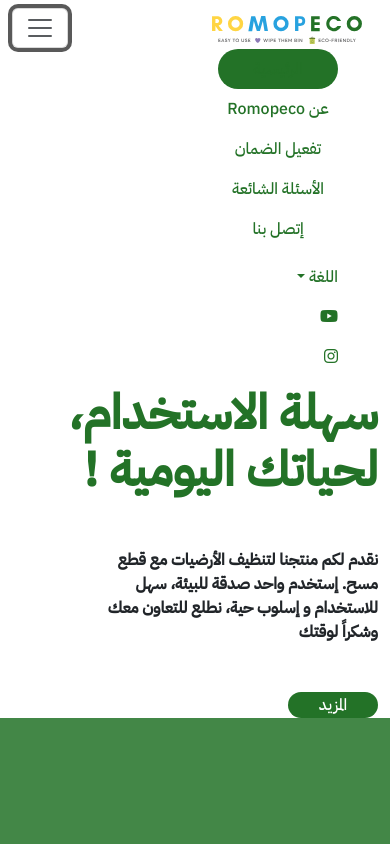
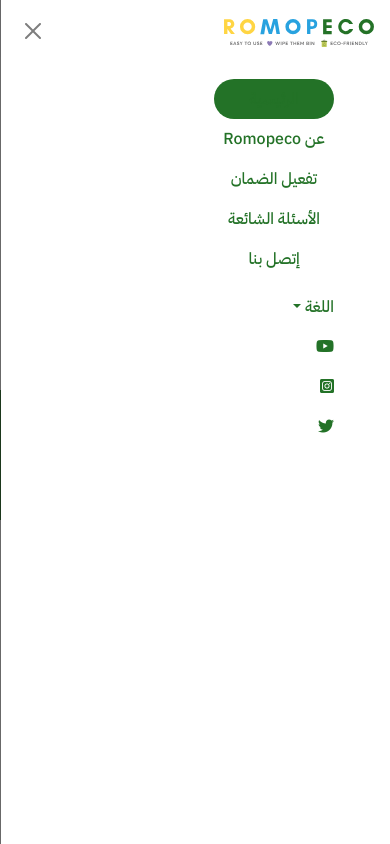
Before and after one commit to salwasalehijd/Romopeco-2, a plain HTML site: page index.html in a window 390 px wide. Both pictures are taken after a click on the button 40 px from the left and 28 px from the top of the page. Shown: the top 844 px of the page. Drawn offline with Linux system fonts and the light colour scheme.

Commit message:
index.html

```diff
--- a/index.html
+++ b/index.html
@@ -5,33 +5,33 @@
     <title>Romopeco</title>
     <link rel="stylesheet" href="style.css" />
     <link rel="stylesheet" href="css/bootstrap.min.css" />
-
+    <link rel="stylesheet" href="styles.scss">
     <link
       rel="stylesheet"
       href="https://cdnjs.cloudflare.com/ajax/libs/font-awesome/6.4.0/css/all.min.css"
     />
   </head>
 
+
   <body>
     <!-- ms-auto mb-2 mb-lg-0" -->
     <!-- navbar beggining -->
-    <nav class="navbar navbar-expand-lg">
-      <div class="container">
+    <nav class="navbar bg-light navbar-expand-lg">
+      <div class="container-fluid">
+        <a class="navbar-brand nav-link" href="#">
               <a class="navbar-brand nav-link" href="#">
           <img src="imgs/romopeco-logo.svg" width="150" alt="" />
         </a>
-        <button
-          class="navbar-toggler"
-          type="button"
-          data-bs-toggle="collapse"
-          data-bs-target="#navbarSupportedContent"
-          aria-controls="navbarSupportedContent"
-          aria-expanded="false"
-          aria-label="Toggle navigation"
-        >
+        </a>
+        <button class="navbar-toggler" type="button" data-bs-toggle="offcanvas" data-bs-target="#offcanvasNavbar" aria-controls="offcanvasNavbar">
           <span class="navbar-toggler-icon"></span>
         </button>
-        <div class="collapse navbar-collapse" id="navbarSupportedContent">
+        <div class="offcanvas offcanvas-end" tabindex="-1" id="offcanvasNavbar" aria-labelledby="offcanvasNavbarLabel">
+          <div class="offcanvas-header">
+            <h5 class="offcanvas-title" id="offcanvasNavbarLabel">   <img src="imgs/romopeco-logo.svg" width="150" alt="" /></h5>
+            <button type="button" class="btn-close" data-bs-dismiss="offcanvas" aria-label="Close"></button>
+          </div>
+          <div class="offcanvas-body">
             <ul class="navbar-nav nav-pills mb-2 mb-lg-0">
               <li class="nav-item foractive">
                 <a class="nav-link active" aria-current="page" href="#"
@@ -91,10 +91,21 @@
                   href="https://www.instagram.com/"
                   target="_blank"
                 >
-                <i class="fa-brands fa-instagram"></i>
+                <i class="fa-brands fa-square-instagram"></i>
+                </a>
+              </li>
+              <li class="nav-item">
+                <a
+                  class="nav-link"
+                  href="https://twitter.com/"
+                  target="_blank"
+                >
+                <i class="fa-brands fa-twitter"></i>
                 </a>
               </li>
             </ul>
+
+          </div>
         </div>
       </div>
     </nav>
@@ -102,14 +113,13 @@
 
     <!-- first section beggining -->
     <div class="container-fluid firstsection">
-      <div class="row d-flex justify-content-end">
+      <div class="row  ">
         <div class="col-xs-12 col-lg-6">
           <h3 class="section-one-title">
             سهلة الاستخدام،
             <br />
             لحياتك اليومية !
           </h3>
-
           <p class="section-one-description my-5 w-75">
             نقدم لكم منتجنا لتنظيف الأرضيات مع قطع مسح. إستخدم واحد صدقة للبيئة،
             سهل للاستخدام و إسلوب حية، نطلع للتعاون معك وشكراً لوقتك
@@ -122,14 +132,11 @@
           <!-- <div class="row position-absolute" style="height:100%">
             <div class="col-md-4 package-image-column">
               <img src="imgs/package.png" class="package-image" />
-
             </div>
             <div class="col-md-4">
                <img src="imgs/mop.png" alt="" class="mop-image">
-
             </div>
           </div> -->
-
           <div class="greensquare"></div>
         </div>
       </div>
@@ -233,7 +240,7 @@
               إقطع
             </div>
 
-            <p class="video-p" >وثبت في ممسحتك !</p>
+            <p class="video-p fw-bolder" >وثبت في ممسحتك !</p>
           </div>
         </div>
 
@@ -253,7 +260,7 @@
               إمسح
             </div>
 
-            <p class="video-p" >  الأرضية للتنظيف</p>
+            <p class="video-p fw-bolder" >  الأرضية للتنظيف</p>
           </div>
         </div>
 
@@ -273,7 +280,7 @@
               تدوير
             </div>
 
-            <p class="video-p" >في سلة المهملات</p>
+            <p class="video-p fw-bolder" >في سلة المهملات</p>
           </div>
         </div>
 
@@ -287,7 +294,7 @@
 
 
 <!-- fourth section start -->
-<div class="container-fluid">
+<!-- <div class="container-fluid">
   <div class="row">
     <div class="col-10">
       <div class="form-circle">
@@ -302,7 +309,7 @@
     </div>
   </div>
 </div>
-
+ -->
 
 <!-- fourth section end -->
 
```
Lines whose indentation alone changed are shown as unchanged.
